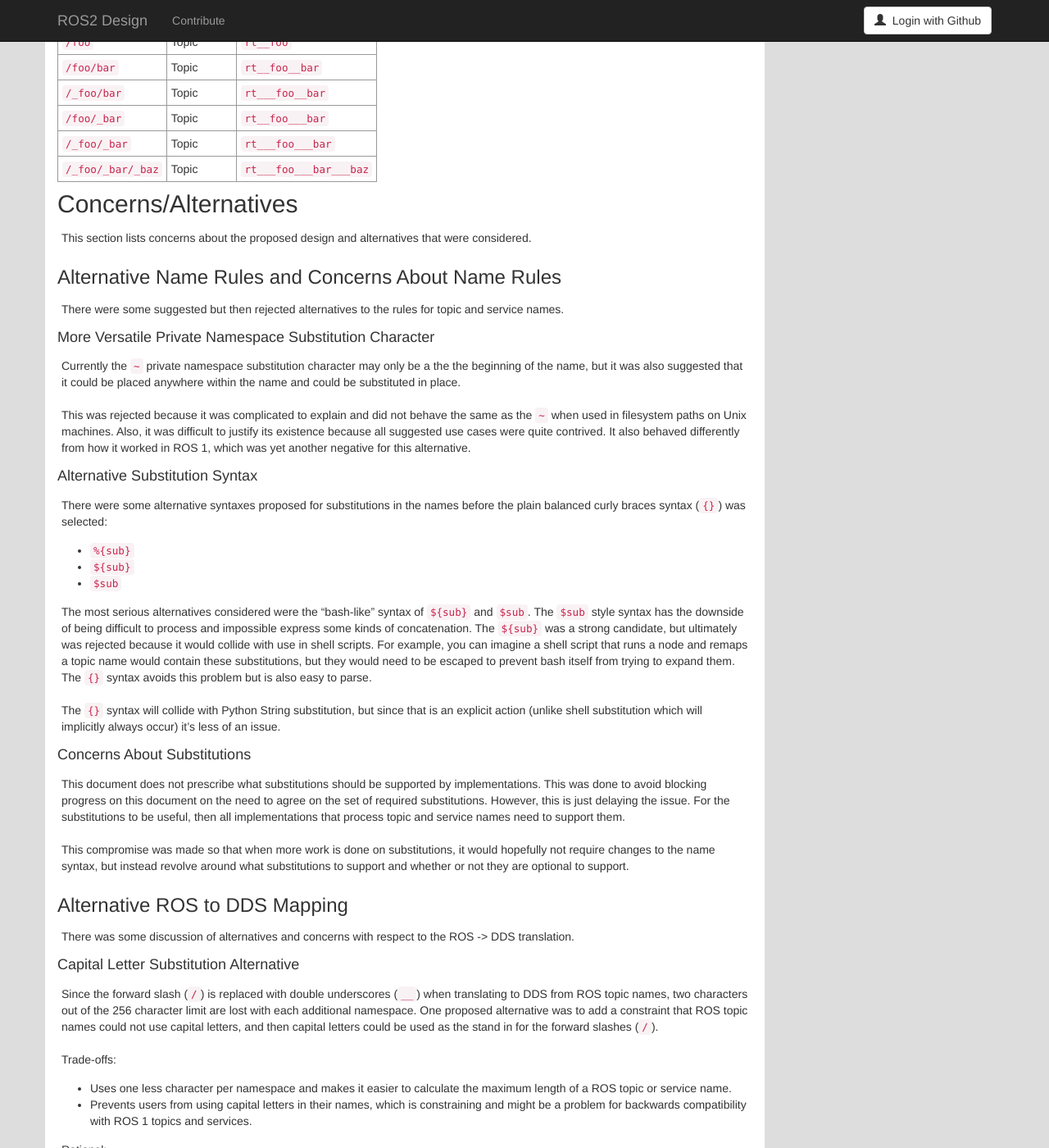
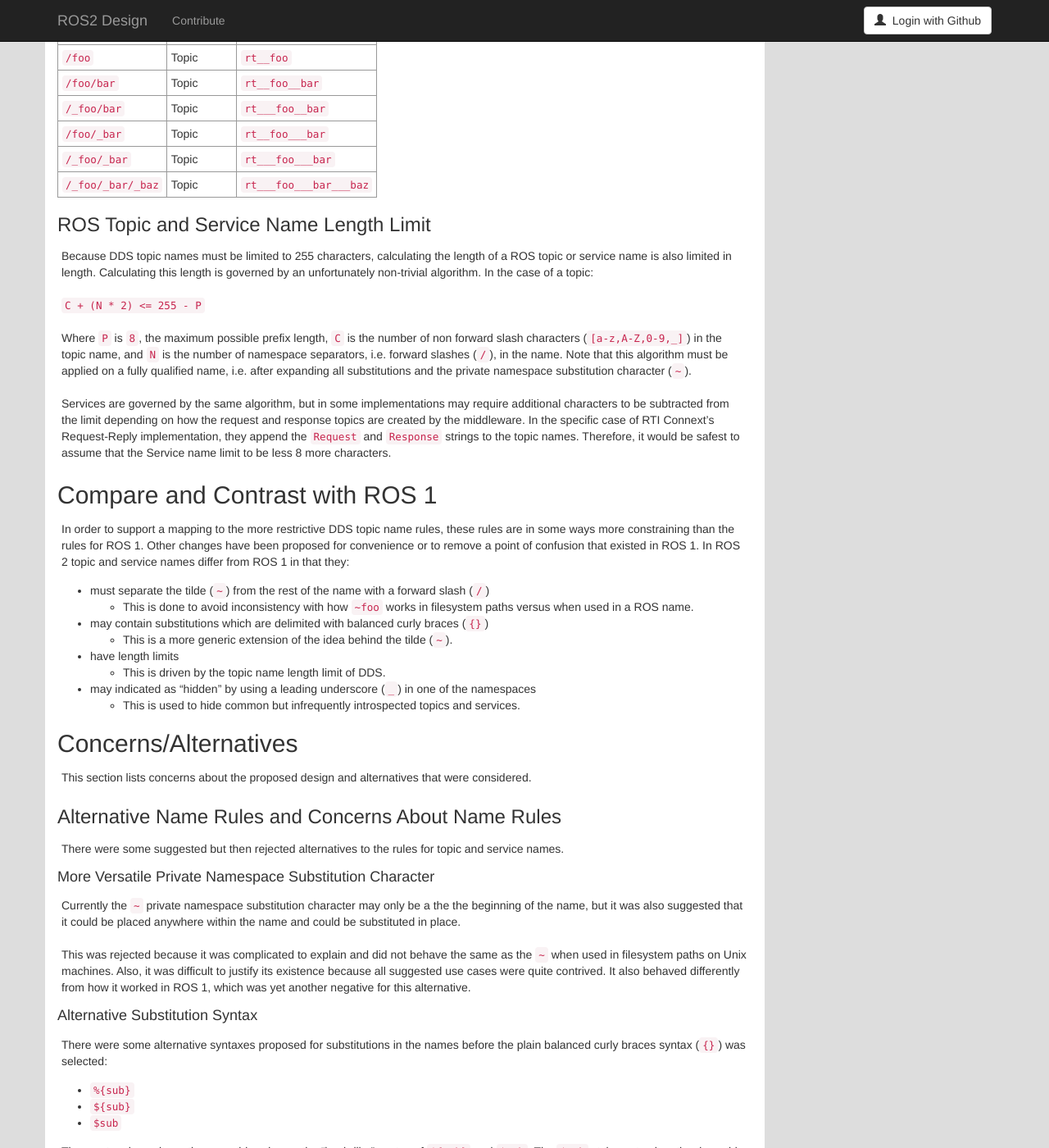
Before and after one commit to ros2/design, a Jekyll site: the page built from articles/115_topic_and_service_name_mapping.md, in a window 1280 px wide and 1400 px high, scrolled down 4757 px. Shown: the whole window at 82% size. Built offline with Jekyll 4.4.1, drawn with Linux system fonts in a browser that asks for light colours; nearby versions of some CDN libraries; some of the changed text lies outside the part shown.

Commit message:
sections about length limits and ROS 1 comparison

```diff
--- a/articles/115_topic_and_service_name_mapping.md
+++ b/articles/115_topic_and_service_name_mapping.md
@@ -240,6 +240,43 @@ Here are some examples of translations between ROS topic names and DDS topic nam
 | `/_foo/_bar`      | Topic     | `rt___foo___bar`       |
 | `/_foo/_bar/_baz` | Topic     | `rt___foo___bar___baz` |
 
+### ROS Topic and Service Name Length Limit
+
+Because DDS topic names must be limited to 255 characters, calculating the length of a ROS topic or service name is also limited in length.
+Calculating this length is governed by an unfortunately non-trivial algorithm.
+In the case of a topic:
+
+`C + (N * 2) <= 255 - P`
+
+Where `P` is `8`, the maximum possible prefix length, `C` is the number of non forward slash characters (`[a-z,A-Z,0-9,_]`) in the topic name, and `N` is the number of namespace separators, i.e. forward slashes (`/`), in the name.
+Note that this algorithm must be applied on a fully qualified name, i.e. after expanding all substitutions and the private namespace substitution character (`~`).
+
+Services are governed by the same algorithm, but in some implementations may require additional characters to be subtracted from the limit depending on how the request and response topics are created by the middleware.
+In the specific case of RTI Connext's Request-Reply implementation, they append the `Request` and `Response` strings to the topic names.
+Therefore, it would be safest to assume that the Service name limit to be less 8 more characters.
+
+## Compare and Contrast with ROS 1
+
+In order to support a mapping to the more restrictive DDS topic name rules, these rules are in some ways more constraining than the rules for ROS 1.
+Other changes have been proposed for convenience or to remove a point of confusion that existed in ROS 1.
+In ROS 2 topic and service names differ from ROS 1 in that they:
+
+- must separate the tilde (`~`) from the rest of the name with a forward slash (`/`)
+
+  - This is done to avoid inconsistency with how `~foo` works in filesystem paths versus when used in a ROS name.
+
+- may contain substitutions which are delimited with balanced curly braces (`{}`)
+
+  - This is a more generic extension of the idea behind the tilde (`~`).
+
+- have length limits
+
+  - This is driven by the topic name length limit of DDS.
+
+- may indicated as "hidden" by using a leading underscore (`_`) in one of the namespaces
+
+  - This is used to hide common but infrequently introspected topics and services.
+
 ## Concerns/Alternatives
 
 This section lists concerns about the proposed design and alternatives that were considered.
```
